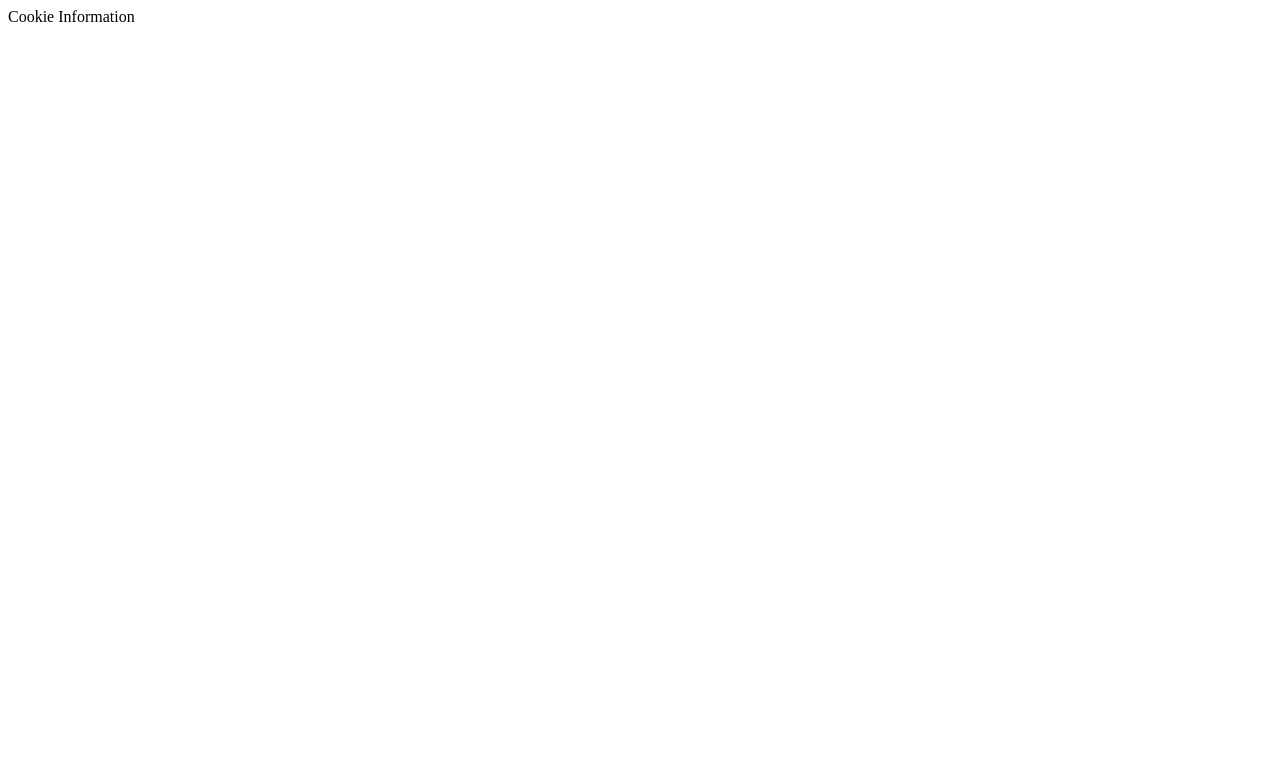
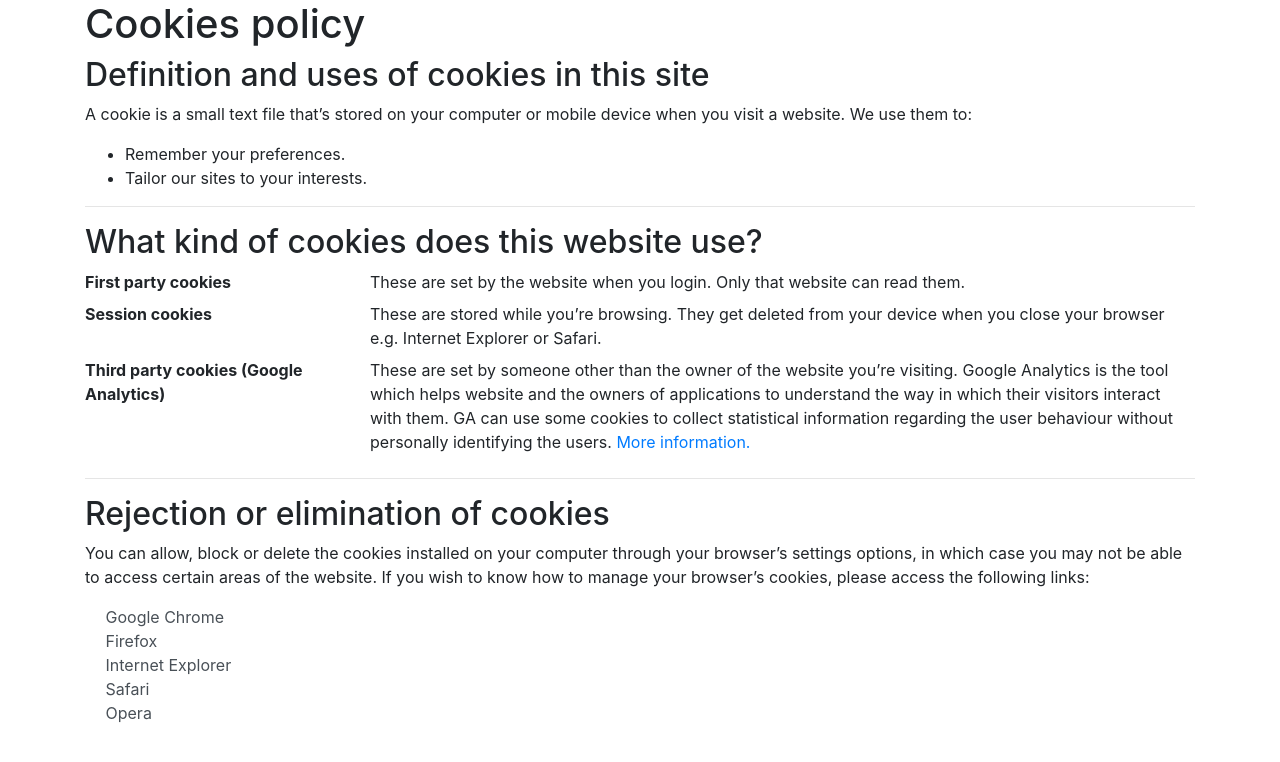
Before and after one commit to leupibr/trrrakk, a Django app: page /cookie-policy/ in a window 1280 px wide. Before the commit the part shown is almost empty. Shown: the top 762 px of the page. Run offline with Django 3.2, Linux system fonts and the light colour scheme; some libraries are stand-ins or nearby versions.

Commit message:
Add Cookie Policy Site

```diff
--- /dev/null
+++ b/templates/cookielaw/policy.html
@@ -0,0 +1,74 @@
+{% extends "layout.html" %}
+
+{% block content %}
+
+    <div class="container">
+        <h1>Cookies policy</h1>
+        <h2>Definition and uses of cookies in this site</h2>
+        <p>A cookie is a small text file that’s stored on your computer or mobile device when you visit a website. We
+            use them to:</p>
+        <ul class="checklist">
+            <li>Remember your preferences.</li>
+            <li>Tailor our sites to your interests.</li>
+        </ul>
+
+        <hr/>
+        <h2>What kind of cookies does this website use?</h2>
+        <dl class="row">
+            <dt class="col-md-3 col-sm-12">First party cookies</dt>
+            <dd class="col-md-9 col-sm-12">These are set by the website when you login. Only that website can read them.</dd>
+
+            <dt class="col-md-3 col-sm-12">Session cookies</dt>
+            <dd class="col-md-9 col-sm-12">
+                These are stored while you’re browsing. They get deleted from your device when you close your browser
+                e.g. Internet Explorer or Safari.
+            </dd>
+
+            <dt class="col-md-3 col-sm-12">Third party cookies (Google Analytics)</dt>
+            <dd class="col-md-9 col-sm-12">
+                These are set by someone other than the owner of the
+                website you’re visiting. Google Analytics is the tool which helps website and the owners of
+                applications to understand the way in which their visitors interact with them. GA can use some
+                cookies to collect statistical information regarding the user behaviour without personally
+                identifying the users.
+                <a href="https://developers.google.com/analytics/devguides/collection/analyticsjs/cookie-usage">More
+                    information.</a>
+            </dd>
+        </dl>
+
+        <hr/>
+        <h2>Rejection or elimination of cookies</h2>
+        <p>
+            You can allow, block or delete the cookies installed on your computer through your browser’s
+            settings options, in which case you may not be able to access certain areas of the website. If you
+            wish to know how to manage your browser’s cookies, please access the following links:
+        </p>
+        <div class="list-group list-group-flush">
+            <a class="list-group-item-action"
+               href="https://support.google.com/chrome/answer/95647?hl=en">
+                <i class="fa fa-chrome"></i> Google Chrome
+            </a>
+            <a class="list-group-item-action"
+               href="https://support.mozilla.org/en-US/kb/enable-and-disable-cookies-website-preferences">
+                <i class="fa fa-firefox"></i> Firefox
+            </a>
+            <a class="list-group-item-action"
+               href="https://support.microsoft.com/en-gb/help/17442/windows-internet-explorer-delete-manage-cookies#">
+                <i class="fa fa-internet-explorer"></i> Internet Explorer
+            </a>
+
+            <a class="list-group-item-action"
+               href="https://support.apple.com/kb/PH17191?locale=es_ES&amp;viewlocale=en_US">
+                <i class="fa fa-safari"></i> Safari
+            </a>
+            <a class="list-group-item-action"
+               href="http://help.opera.com/Windows/11.50/en/cookies.html">
+                <i class="fa fa-opera"></i> Opera
+            </a>
+        </div>
+{#        <hr/>#}
+{#        <h2>More information</h2>#}
+{#        <p>If you wish to have more information regarding the use of cookies on this site, you can request it <a#}
+{#                href="/contact/">here</a>. </p>#}
+    </div>
+{% endblock %}
--- a/templates/layout.html
+++ b/templates/layout.html
@@ -2,13 +2,16 @@
 {% load static %}
 {% load cookielaw_tags %}
 {% load bootstrap4 %}
+{% load fontawesome %}
 <html>
 <head>
     <meta charset="utf-8">
+    <meta name="viewport" content="width=device-width, initial-scale=1.0">
 
     <title>Trrrakk</title>
 
     {% bootstrap_css %}
+    {% fontawesome_stylesheet %}
     <link rel="stylesheet" type="text/css" href="{% static 'cookielaw/css/cookielaw.css' %}" />
 
     <script src="{% static 'cookielaw/js/cookielaw.js' %}"></script>
--- a/trrrakk/settings.py
+++ b/trrrakk/settings.py
@@ -43,7 +43,8 @@ INSTALLED_APPS = [
     'django.contrib.staticfiles',
     'social_django',
     'cookielaw',
-    'bootstrap4'
+    'bootstrap4',
+    'fontawesome'
 ]
 
 MIDDLEWARE = [
--- a/trrrakk/views.py
+++ b/trrrakk/views.py
@@ -13,4 +13,4 @@ def logout(request):
 
 
 def cookie_policy(request):
-    return HttpResponse("Cookie Information")
+    return render(request, 'cookielaw/policy.html')
```
Also changed, not shown: 2 other files.
